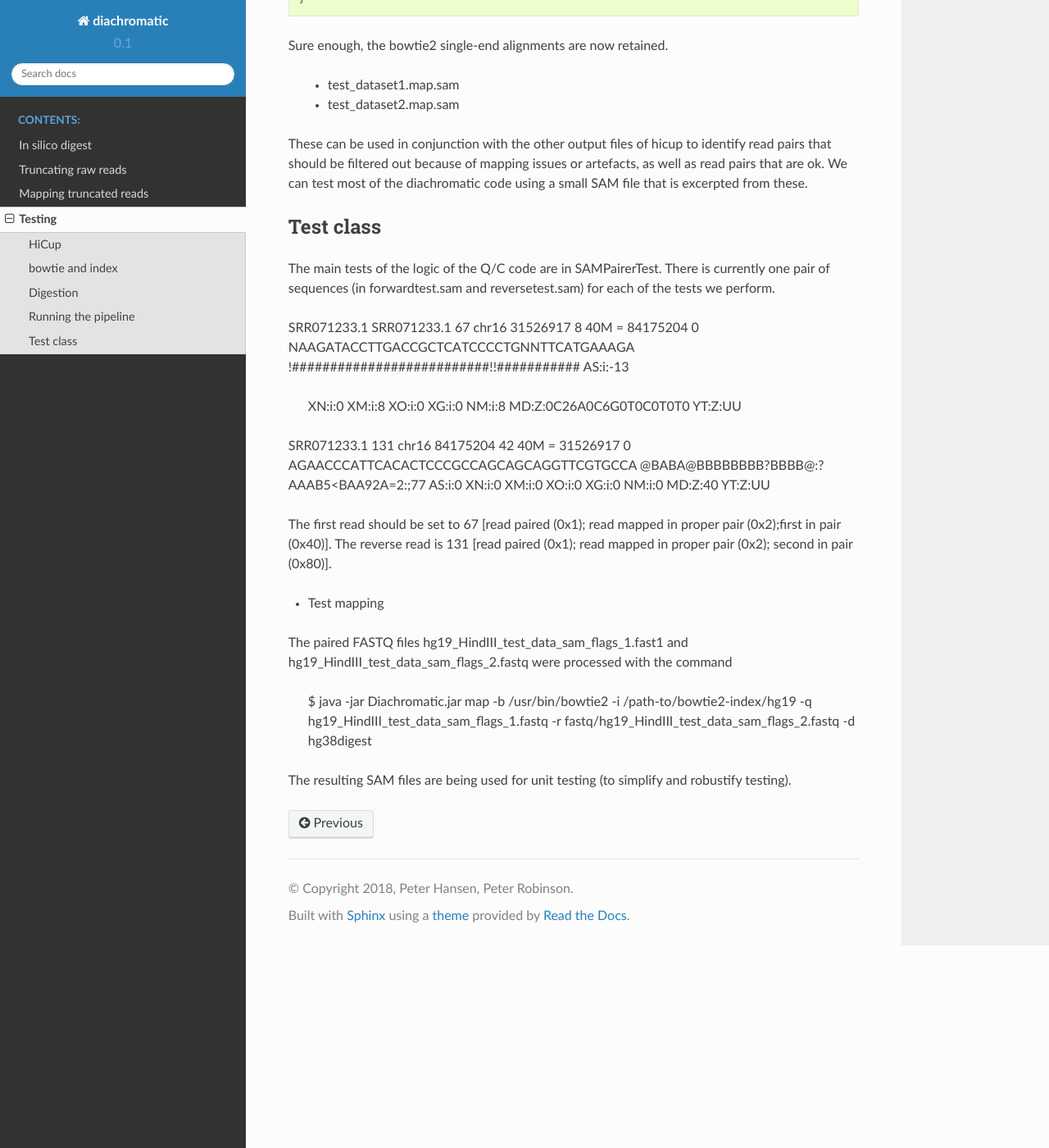
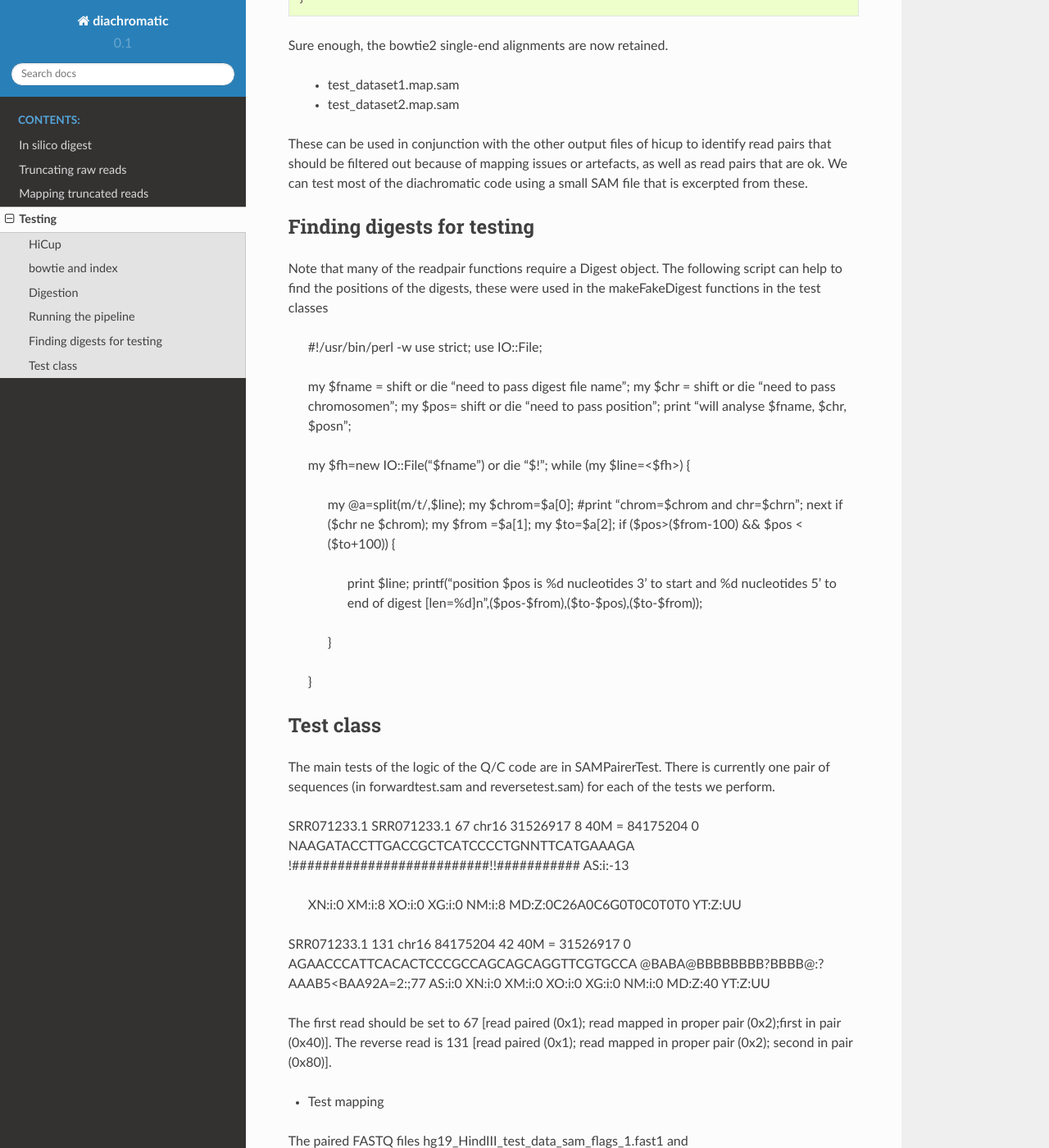
Before and after one commit to TheJacksonLaboratory/diachromatic, a Sphinx documentation site: the page built from docs/testing.rst, in a window 1280 px wide and 1400 px high, scrolled down 1977 px. Shown: the whole window at 82% size. Built offline with Sphinx 7.4.7 and the Read the Docs theme 2.0.0, drawn with Linux system fonts in a browser that asks for light colours.

Commit message:
documentation

```diff
--- a/docs/testing.rst
+++ b/docs/testing.rst
@@ -86,6 +86,39 @@ These can be used in conjunction with the other output files of hicup to identif
 out because of mapping issues or artefacts, as well as read pairs that are ok. We can test most of the diachromatic
 code using a small SAM file that is excerpted from these.
 
+Finding digests for testing
+~~~~~~~~~~~~~~~~~~~~~~~~~~~
+Note that many of the readpair functions require a Digest object. The following script can help to find the
+positions of the digests, these were used in the makeFakeDigest functions in the test classes
+
+
+    #!/usr/bin/perl -w
+    use strict;
+    use IO::File;
+
+    my $fname = shift or die "need to pass digest file name";
+    my $chr = shift or die "need to pass chromosome\n";
+    my $pos= shift or die "need to pass position";
+    print "will analyse $fname, $chr, $pos\n";
+
+    my $fh=new IO::File("$fname") or die "$!";
+    while (my $line=<$fh>) {
+        my @a=split(m/\t/,$line);
+        my $chrom=$a[0];
+        #print "chrom=$chrom and chr=$chr\n";
+        next if ($chr ne $chrom);
+        my $from =$a[1];
+        my $to=$a[2];
+        if ($pos>($from-100) && $pos < ($to+100)) {
+            print $line;
+            printf("position $pos is %d nucleotides 3' to start and %d nucleotides 5' to end of digest [len=%d]\n",($pos-$from),($to-$pos),($to-$from));
+        }
+    }
+
+
+
+
+
 Test class
 ~~~~~~~~~~
 The main tests of the logic of the Q/C code are in SAMPairerTest. There is currently one pair of sequences
```
Also changed, not shown: 1 other file.
